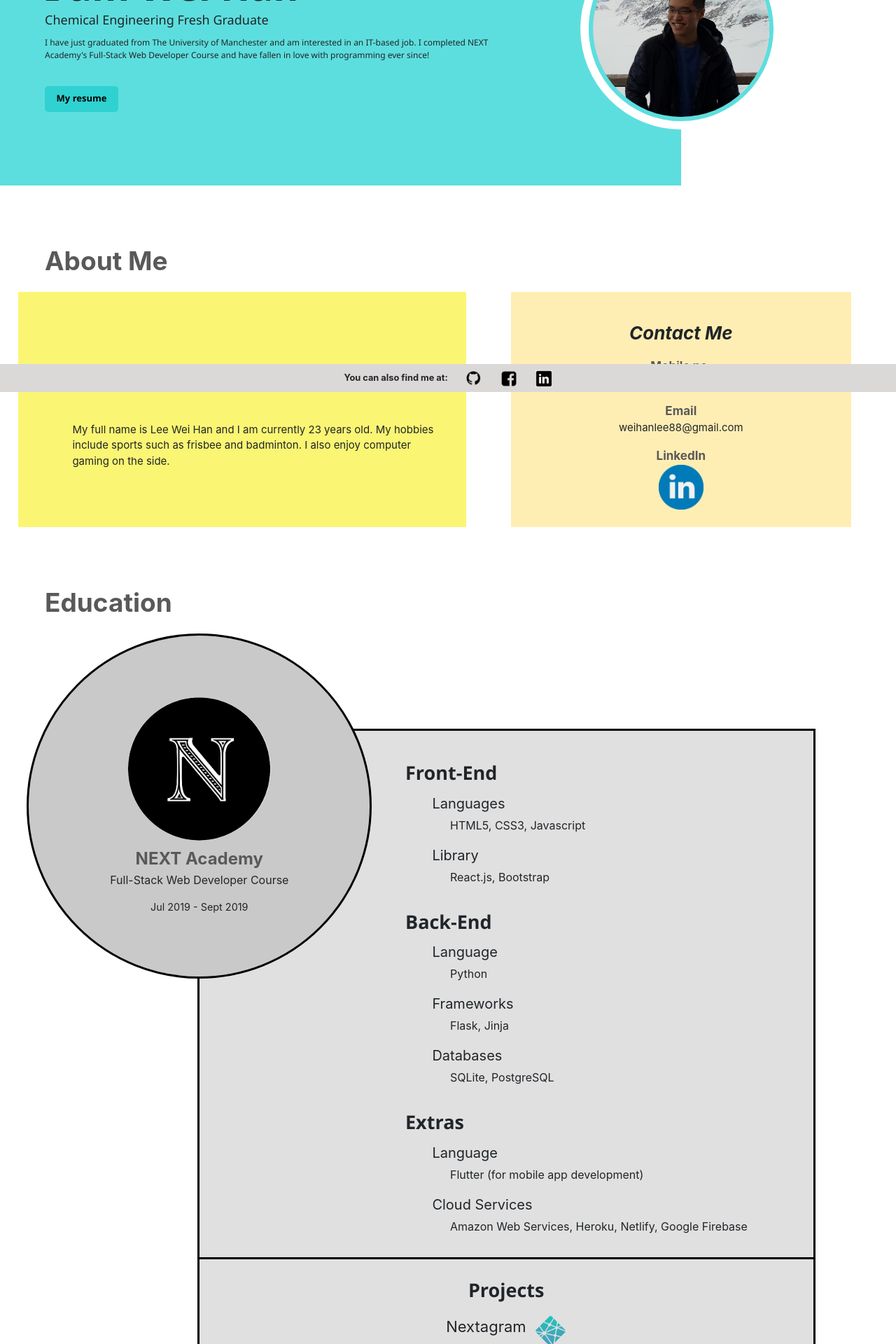
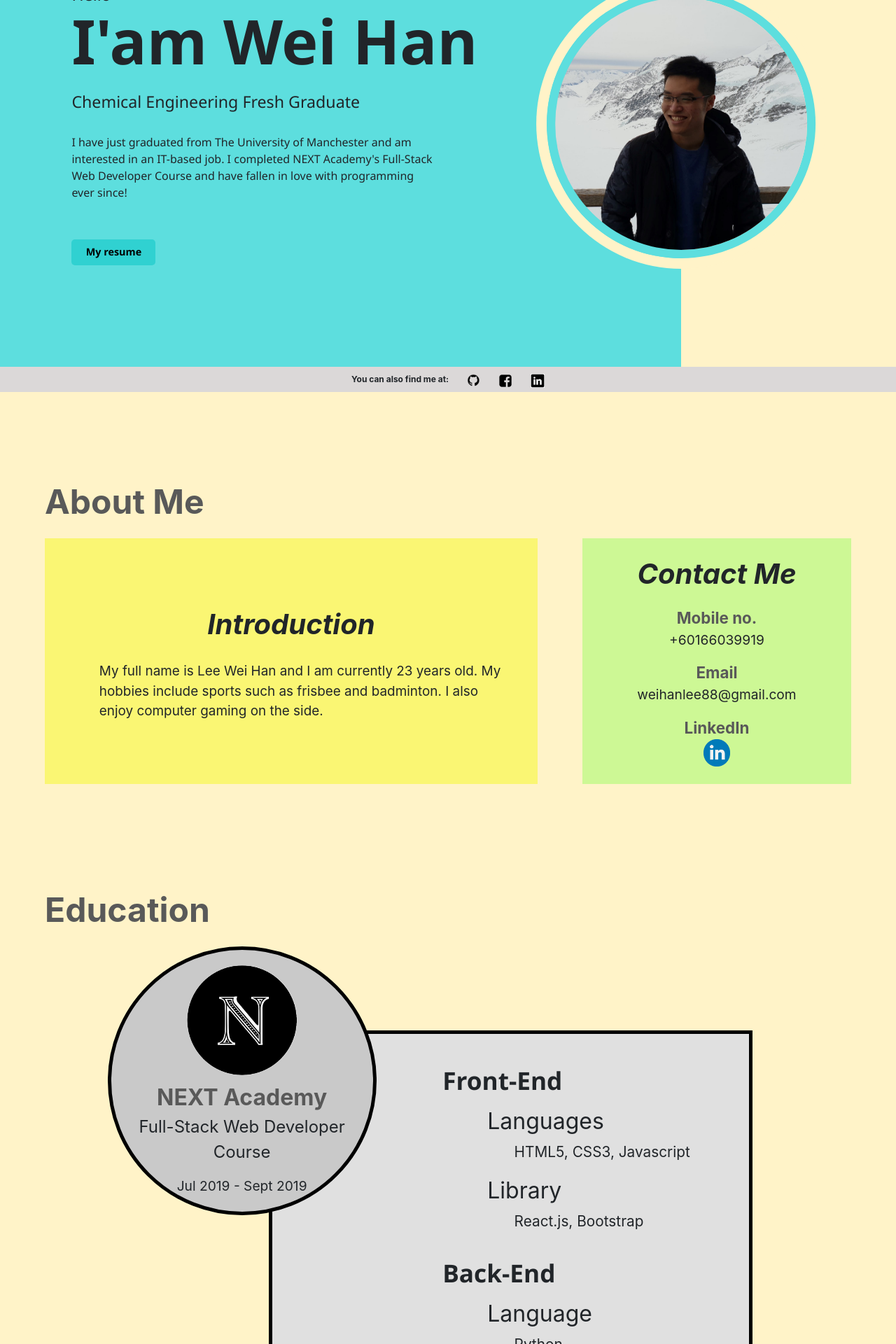
Before and after one commit to LeeWeiHan97/portfolio, a React (Create React App) app: page / in a window 1280 px wide. Shown: the part 240-2160 px from the top of the page at 70% size. Built offline with nearby package versions, Linux system fonts and the light colour scheme.

Commit message:
Added support for full screen aspect ratio

```diff
--- a/src/App.css
+++ b/src/App.css
@@ -28,11 +28,6 @@ ul {
 .navbar-custom {
   border-bottom: 1px solid #e0e0e0;
 }
-
-/* .nav-right-bar {
-  display: flex;
-  flex-direction: column;
-} */
 
 #profile-picture {
   position: absolute;
@@ -136,8 +131,8 @@ ul {
 .about-me-container {
   display: flex;
   justify-content: space-between;
-  margin-left: 2vw;
-  margin-right: 5vw;
+  margin-left: 3vw;
+  margin-right: 3vw;
 }
 
 .contact-container {
@@ -517,7 +512,7 @@ ul {
   display: flex;
   justify-content: center;
   align-items: center;
-  height: 5vh;
+  height: 4.5vh;
   background-color: rgb(219, 216, 216);
   vertical-align: middle;
   line-height: 5vh;
@@ -526,7 +521,7 @@ ul {
 }
 
 .footer-image {
-  width: 3vh;
+  width: 2.5vh;
   margin-left: 2vw;
   margin-top: 0;
   margin-bottom: 0;
@@ -534,7 +529,7 @@ ul {
 }
 
 .footer-description {
-  font-size: 0.8em;
+  font-size: 0.75em;
   font-weight: bold;
   margin-bottom:0;
 }
@@ -557,4 +552,423 @@ ul {
   .nav-right {
     margin-right: 30px;
   }
+
+  .page-background {
+    background-color: #fff3c8;
+  }
+
+  .parent-container-profile {
+    position: relative;
+    height: 90vh;
+  }
+
+  #profile-picture {
+    position: absolute;
+    right: -48vh;
+    transform: translate(-50%);
+    height: 48vh;
+    width: height;
+    border-radius: 50%;
+    border: 12px solid #5ddede;
+    box-shadow: 0 0 0 15px #fff3c8;
+  }
+
+  .profile-heading-1 {
+    font-size: 1.45em;
+    margin-bottom: 1em;
+    padding-bottom: 0;
+    padding-left: 8vw;
+  }
+
+  .profile-heading-2 {
+    font-size: 5.5em;
+    font-family: 'Segoe UI', Tahoma, Geneva, Verdana, sans-serif;
+    font-weight: bold;
+    margin-top: 0;
+    margin-bottom: 0.5em;
+    padding-left: 8vw;
+    line-height: 51px;
+  }
+
+  .profile-description {
+    margin-top: 5px;
+    font-size: 1em;
+    font-family: 'Segoe UI', Tahoma, Geneva, Verdana, sans-serif;
+    margin-bottom: 5px;
+    padding-bottom: 0;
+    padding-left: 8vw;
+    width: 64%;
+  }
+
+  #resume-button {
+    font-size: 0.9em;
+    font-weight: bold;
+    font-family: 'Segoe UI', Tahoma, Geneva, Verdana, sans-serif;
+    background-color: #30d1d1;
+    border: 0;
+    width: 120px;
+    margin-left:8vw;
+    margin-top: 3.5em;
+    height: 37px;
+    padding-bottom: 3px;
+    border-radius: 5px;
+    transition-duration: 0.55s;
+  }
+
+  .heading-1 {
+    padding-top: 3em;
+    padding-left: 5vw;
+    font-size: 3em;
+    font-weight: bold;
+    color: #595959;
+  }
+
+  .bio-container {
+    border: 1px solid #faf673;
+    background-color: #faf673;
+    width: 55vw;
+    height: auto;
+    display: flex;
+    flex-direction: column;
+    justify-content: center;
+  }
+
+  .heading-2 {
+    text-align: center;
+    margin-top: 0.5em;
+    font-size: 2.5em;
+    font-weight: bold;
+    font-style: italic;
+  }
+
+  .bio-description-container {
+    margin-top: 0.5em;
+    padding-right: 3vw;
+  }
+
+  .bio-description {
+    margin-left: 6vw;
+    font-size: 1.4em;
+  }
+
+  .about-me-container {
+    display: flex;
+    justify-content: space-between;
+    margin-left: 5vw;
+    margin-right: 5vw;
+    height: auto;
+  }
+
+  .contact-container {
+    border: 1px solid #cdf895;
+    background-color: #cdf895;
+    width: 30vw;
+  }
+
+  .mobile-container {
+    margin-bottom: 2vh;
+  }
+
+  .mobile-heading {
+    font-size: 1.4em;
+    font-weight: bold;
+    color: #595959;
+    margin: 0;
+    text-align: center;
+  }
+
+  .mobile-description {
+    text-align: center;
+    font-size: 1.2em;
+  }
+
+  .image-container {
+    display: flex;
+    justify-content: center;
+    align-items: center;
+    width: 100%;
+  }
+
+  #linkedin-logo {
+    width: 3vw;
+    height: 3vw;
+    margin-bottom: 3vh;
+  }
+
+  .education-parent-container {
+    position: relative;
+    height: 400vh;
+    z-index: 1;
+  }
+
+  .education-heading-1 {
+    text-align: center;
+    margin: 0;
+    font-size: 2em;
+    font-weight: bold;
+    color: #595959;
+  }
+
+  .education-heading-2 {
+    text-align: center;
+    margin: 0;
+    font-size: 1.5em;
+  }
+
+  .education-heading-3 {
+    text-align: center;
+    margin: 0;
+    font-size:1.2em;
+    margin-top: 2vh;
+  }
+
+  #next-logo {
+    position: relative;
+    width: 42%;
+    left: 50%;
+    transform: translate(-50%);
+    margin-bottom: 1vh;
+    border-radius: 50%;
+  }
+
+  .education-container-1 {
+    position: relative;
+    margin-left: 12vw;
+    width: 30vw;
+    height: 30vw;
+    border-radius: 50%;
+    border: 5px solid black;
+    background-color: #c9c9c9;
+    display: flex;
+    flex-direction: column;
+    justify-content: center;
+    align-items: center;
+  }
+
+  .education-container-2 {
+    position: absolute;
+    z-index: -1;
+    width: 54vw;
+    padding-top: 1vh;
+    padding-bottom: 4vh;
+    background-color: #e0e0e0;
+    border: 5px solid black;
+    margin-bottom: 15px;
+    margin-top: 20vh;
+    left: 30vw;
+    top: 15vw;
+  }
+
+  .frontend-heading-1 {
+    padding-left: 19vw;
+    font-size: 2.2em;
+    font-weight: bold;
+    font-family: 'Segoe UI', Tahoma, Geneva, Verdana, sans-serif;
+    margin-bottom: 1vh;
+    margin-top: 4vh;
+  }
+
+  .frontend-heading-2 {
+    padding-left: 21vw;
+    font-size: 2em;
+    margin-bottom: 0.5vh;
+    margin-left: 3vw;
+  }
+
+  .frontend-description {
+    padding-left: 22vw;
+    font-size: 1.3em;
+    margin-left: 5vw;
+  }
+
+  .projects-container {
+    border-top: 5px solid black;
+    text-align: center;
+    margin-top: 4vh;
+    padding-left: 4.5vw;
+    padding-right: 4.5vw;
+  }
+
+  .projects-heading-1 {
+    font-size: 2.2em;
+    font-weight: bold;
+    font-family: 'Segoe UI', Tahoma, Geneva, Verdana, sans-serif;
+    margin-bottom: 1vh;
+    margin-top: 3vh;
+  }
+
+  .projects-heading-2 {
+    font-size: 2em;
+    margin-bottom: 0.5vh;
+    margin-top: 1vh;
+  }
+
+  .projects-description {
+    font-size: 1.3em;
+  }
+
+  .projects-heading-link {
+    display: flex;
+    justify-content: center;
+  }
+
+  #github-logo {
+    height: 2.5vw;
+    width: 2.5vw;
+    margin-left: 0.6vw;
+    margin-top: 1vh;
+  }
+
+  .education-container-3 {
+    position: absolute;
+    top: 270vh;
+    margin-left: 12vw;
+    width: 30vw;
+    height: 30vw;
+    border-radius: 50%;
+    border: 5px solid #6e21ad;
+    background-color: #cbace3;
+    display: flex;
+    flex-direction: column;
+    justify-content: center;
+    align-items: center;
+
+  }
+
+  #uom-logo {
+    height: 15vh;
+    margin-bottom: 1vh;
+  }
+
+  .education-container-4 {
+    position: absolute;
+    z-index: -1;
+    width: 54vw;
+    padding-top: 1vh;
+    padding-bottom: 4vh;
+    background-color: #d7c1e7;
+    border: 5px solid #6e21ad;
+    margin-bottom: 15px;
+    left: 30vw;
+    top: 270vh;
+    margin-top: 20vh;
+  }
+
+  .uom-heading-1 {
+    padding-left: 19vw;
+    font-size: 2.2em;
+    font-weight: bold;
+    font-family: 'Segoe UI', Tahoma, Geneva, Verdana, sans-serif;
+    margin-bottom: 1vh;
+    margin-top: 4vh;
+  }
+
+  .uom-heading-2 {
+    padding-left: 19vw;
+    font-size: 1.6em;
+    margin-bottom: 0.5vh;
+    margin-top: 2.5vh;
+  }
+
+  .uom-description {
+    margin-left: 19vw;
+    padding-left: 2vw;
+    font-size: 1.6em;
+    margin-top: 0.8vh;
+  }
+
+  .extracurricular-container {
+    display: flex;
+    flex-direction: column;
+    justify-content: space-evenly;
+    align-items: center;
+    padding-left: 10vw;
+    padding-right: 10vw;
+    padding-top: 2vh;
+  }
+
+  .extracurricular-subcontainer {
+    position: relative;
+    width: 100%;
+    height: 45vh;
+    background-color: rgb(116, 221, 133);
+    padding-top: 2vh;
+    padding-bottom: 2vh;
+    padding-left: 1.5vw;
+    padding-right: 1.5vw;
+    display: flex;
+    flex-direction: column;
+    justify-content: center;
+    align-items: center;
+  }
+
+  .fade-in-section {
+    width: 80%;
+    height: 45vh;
+    opacity: 0;
+    visibility: hidden;
+    transform: translateX(-10vw);
+    transition: opacity 800ms ease-out, transform 600ms ease-out, visibility 1200ms ease-out;
+    will-change: opacity, transform, visibility;
+    margin-bottom: 3vh;
+  }
+
+  .extracurricular-list {
+    margin-top: 4vh;
+    padding-right: 2vw;
+  }
+
+  .heading-3 {
+    text-align: center;
+    font-size: 2em;
+    font-weight: bold;
+  }
+
+  .heading-4 {
+    text-align: center;
+    margin-top: 0;
+    font-size: 3em;
+    font-weight: bold;
+    font-style: italic;
+    margin-bottom: 1vh;
+  }
+
+  .heading-5 {
+    text-align: center;
+    font-size: 2em;
+    font-weight: bold;
+    margin-bottom: 0.5vh;
+  }
+
+  .heading-6 {
+    text-align: center;
+    font-size: 1.5em;
+    margin-bottom: 0;
+  }
+
+  .extracurricular-description {
+    margin-bottom: 1vh;
+    font-size: 1.3em;
+  }
+
+  .extracurricular-images {
+    position: absolute;
+    right: 5%;
+    bottom: 10%;
+    height: 35%;
+  }
+
+  .fade-in {
+    position: absolute;
+    display: flex;
+    justify-content: center;
+    align-items: center;
+    width: 100%;
+    height: 45vh;
+    padding-left: 3vw;
+    padding-right: 3vw;
+    text-align: justify;
+    opacity: 0;
+    transition: 0.8s;
+  }
 }
--- a/src/App.js
+++ b/src/App.js
@@ -92,7 +92,7 @@ class App extends React.Component {
 
   render() {
     return (
-      <div>
+      <div class="page-background">
         <Navbar className="navbar-custom" bg="light" expand="lg">
         <Navbar.Brand href="#home">My Portfolio</Navbar.Brand>
         <Navbar.Toggle aria-controls="basic-navbar-nav" />
```
Also changed, not shown: 1 other file (tests, documents, lock files or other folders).
